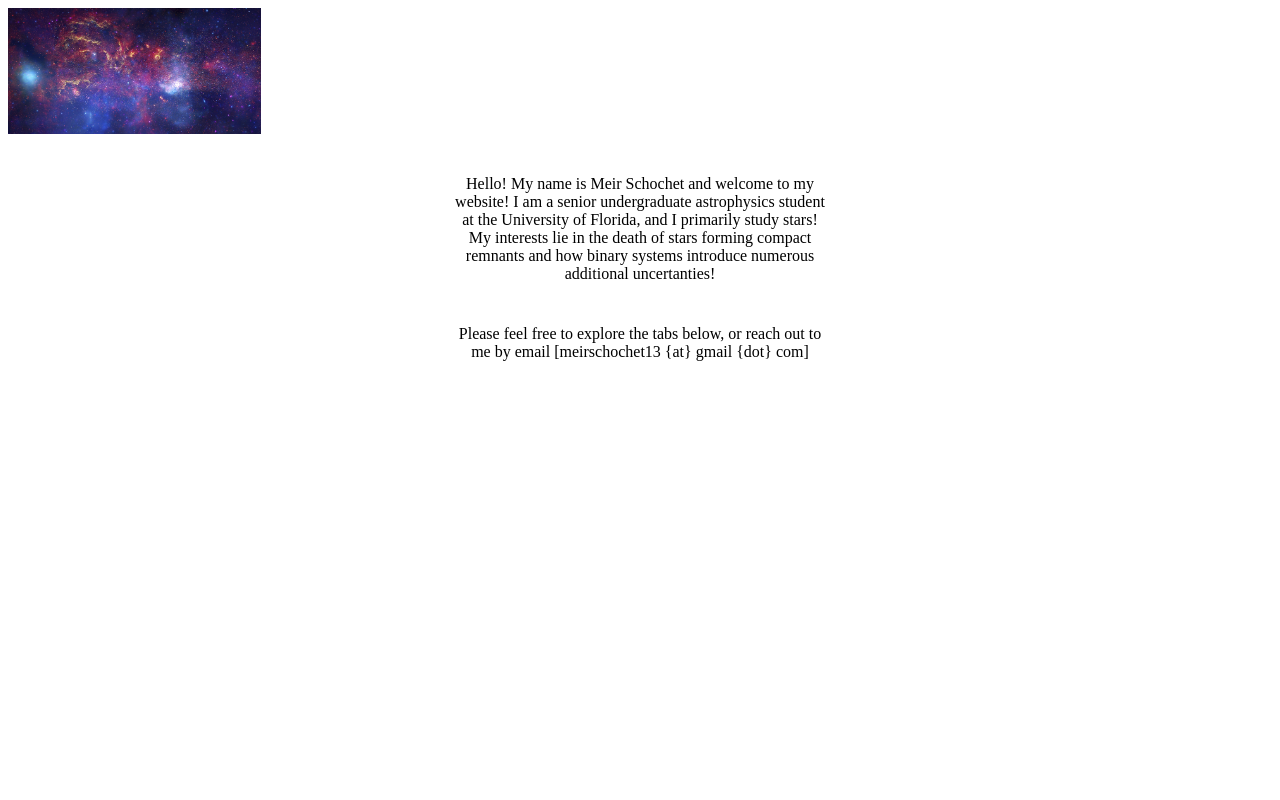
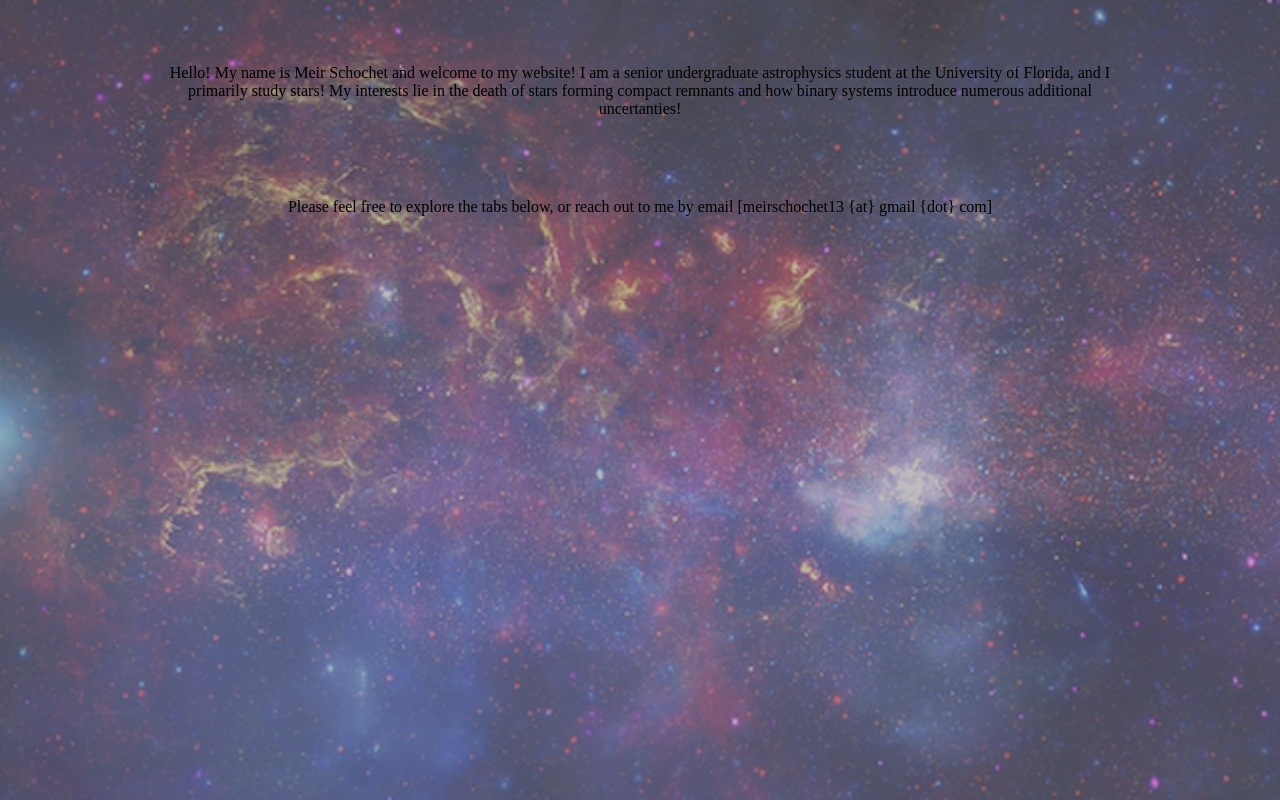
Before and after one commit to m-schochet/mschochet.github.io, a plain HTML site: page index.html in a window 1280 px wide. Drawn offline with Linux system fonts and the light colour scheme.

Commit message:
Update index.html

```diff
--- a/index.html
+++ b/index.html
@@ -1,15 +1,32 @@
 <html>
 <style>
-  p {width:30%;font:Courier;padding-top:2%;}
+  p {width:75%;font:Brush Script MT;padding-top:5%;}
+  body, html {
+            margin: 0;
+            padding: 0;
+            height: 100%;
+            overflow: hidden;
+        }
+
+        .background-image {
+            position: absolute;
+            top: 0;
+            left: 0;
+            width: 100%;
+            height: 100%;
+            object-fit: cover;
+            filter: contrast(50%); /* Set contrast to 50% */
+            z-index: -1; /* Position it behind other content */
+        }
+    </style>
 </style>
-<img src='stars-and-nebula-in-the-universe.jpg' width='20%' alt='NASA Image of Stars and Nebula in the Universe'/>
+<img src='stars-and-nebula-in-the-universe.jpg' alt='NASA Image of Stars and Nebula in the Universe' class="background-image"/>
 <body>
 <center>
   <p>Hello! My name is Meir Schochet and welcome to my website! I am a senior undergraduate astrophysics student at the University of Florida,
     and I primarily study stars! My interests lie in the death of stars forming compact remnants and how binary systems introduce
     numerous additional uncertanties!</p>
   <p>Please feel free to explore the tabs below, or reach out to me by email [meirschochet13 {at} gmail {dot} com] </p>
-
 </center>
 </body>
 </html>
```
